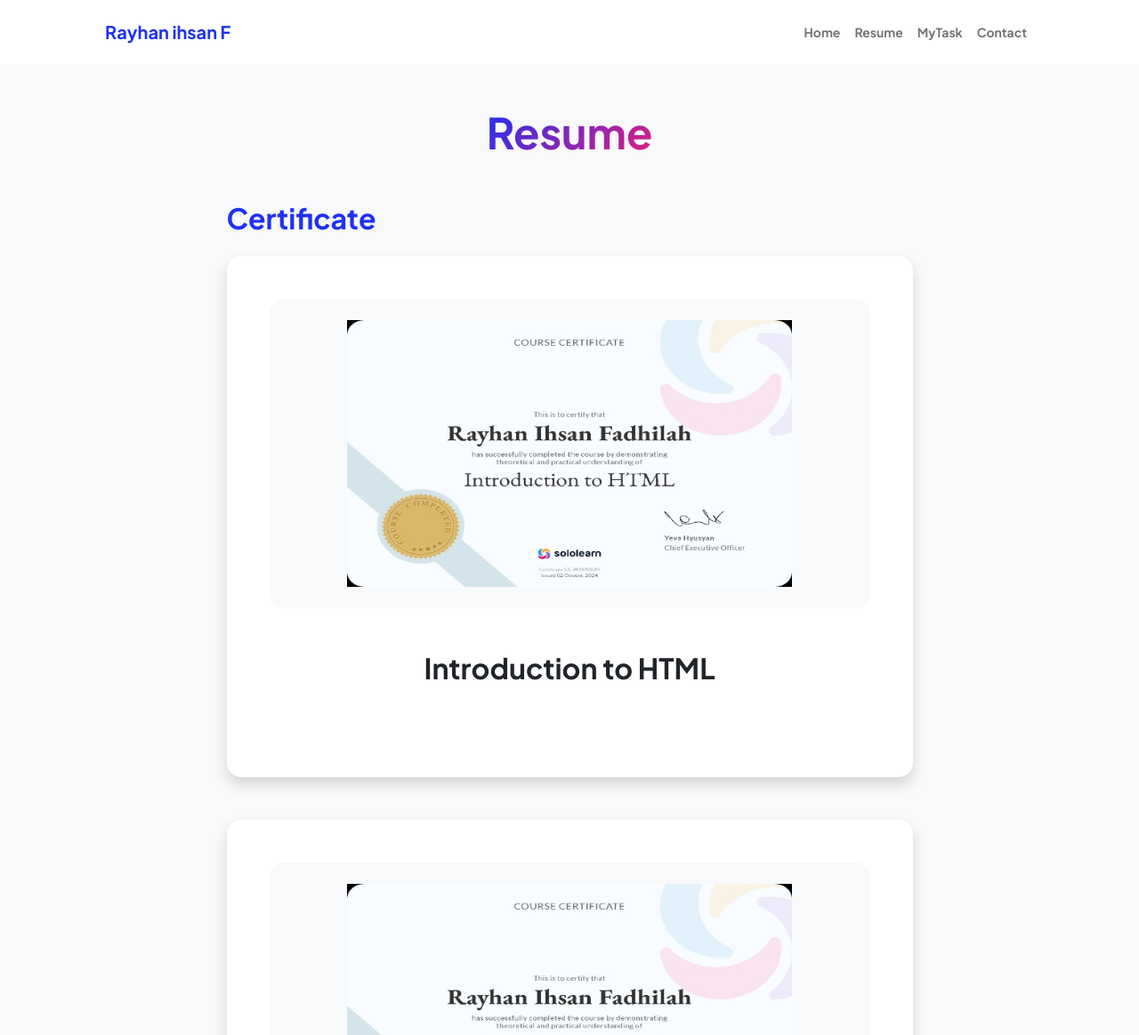
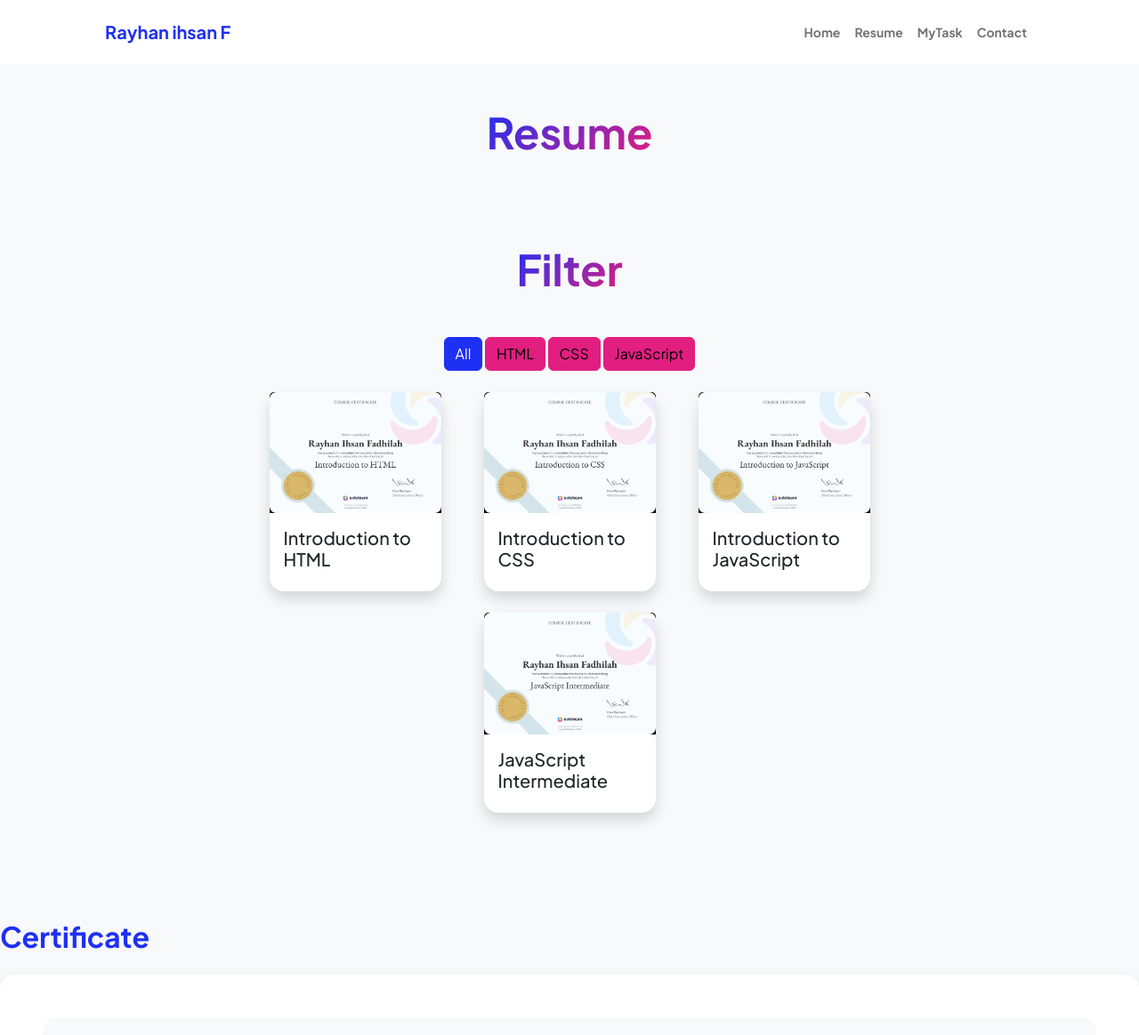
Before and after one commit to Rayhanihsanf/webnew, a plain HTML site: page resume.html in a window 1280 px wide. Shown: the top 1164 px of the page at 89% size. Drawn offline with nearby package versions, Linux system fonts and the light colour scheme.

Commit message:
Update resume.html

```diff
--- a/resume.html
+++ b/resume.html
@@ -41,6 +41,86 @@
                 </div>
                 <div class="row gx-5 justify-content-center">
                     <div class="col-lg-11 col-xl-9 col-xxl-8">
+                        <!-- Page Content-->
+            <div class="container px-5 my-5">
+                <div class="text-center mb-5">
+                    <h1 class="display-5 fw-bolder mb-0"><span class="text-gradient d-inline">Filter</span></h1>
+                </div>
+                <!-- Filter Buttons -->
+                <div class="text-center mb-4">
+                    <button class="btn btn-primary filter-btn" data-filter="all">All</button>
+                    <button class="btn btn-secondary filter-btn" data-filter="html">HTML</button>
+                    <button class="btn btn-secondary filter-btn" data-filter="css">CSS</button>
+                    <button class="btn btn-secondary filter-btn" data-filter="javascript">JavaScript</button>
+                </div>
+
+                <!-- Certificate Cards -->
+                <div class="row gx-5 justify-content-center" id="certificate-gallery">
+                    <div class="col-lg-4 mb-4 filter-item html">
+                        <div class="card shadow border-0 rounded-4">
+                            <img class="card-img-top" src="assets/HTML.jpg" alt="Introduction to HTML">
+                            <div class="card-body">
+                                <h5 class="card-title">Introduction to HTML</h5>
+                            </div>
+                        </div>
+                    </div>
+                    <div class="col-lg-4 mb-4 filter-item css">
+                        <div class="card shadow border-0 rounded-4">
+                            <img class="card-img-top" src="assets/CSS.jpg" alt="Introduction to CSS">
+                            <div class="card-body">
+                                <h5 class="card-title">Introduction to CSS</h5>
+                            </div>
+                        </div>
+                    </div>
+                    <div class="col-lg-4 mb-4 filter-item javascript">
+                        <div class="card shadow border-0 rounded-4">
+                            <img class="card-img-top" src="assets/JavaScript.jpg" alt="Introduction to JavaScript">
+                            <div class="card-body">
+                                <h5 class="card-title">Introduction to JavaScript</h5>
+                            </div>
+                        </div>
+                    </div>
+                    <div class="col-lg-4 mb-4 filter-item javascript">
+                        <div class="card shadow border-0 rounded-4">
+                            <img class="card-img-top" src="assets/JavaScript2.jpg" alt="JavaScript Intermediate">
+                            <div class="card-body">
+                                <h5 class="card-title">JavaScript Intermediate</h5>
+                            </div>
+                        </div>
+                    </div>
+                </div>
+            </div>
+        </main>
+
+
+        <!-- Bootstrap core JS-->
+        <script src="https://cdn.jsdelivr.net/npm/bootstrap@5.2.3/dist/js/bootstrap.bundle.min.js"></script>
+        <!-- Core theme JS-->
+        <script>
+            document.addEventListener('DOMContentLoaded', () => {
+                const filterButtons = document.querySelectorAll('.filter-btn');
+                const filterItems = document.querySelectorAll('.filter-item');
+
+                filterButtons.forEach(button => {
+                    button.addEventListener('click', () => {
+                        const filter = button.getAttribute('data-filter');
+
+                        // Change button styles
+                        filterButtons.forEach(btn => btn.classList.remove('btn-primary'));
+                        button.classList.add('btn-primary');
+
+                        // Show/Hide items
+                        filterItems.forEach(item => {
+                            if (filter === 'all' || item.classList.contains(filter)) {
+                                item.style.display = '';
+                            } else {
+                                item.style.display = 'none';
+                            }
+                        });
+                    });
+                });
+            });
+        </script>
                         <!-- Experience Section-->
                         <section>
                             <div class="d-flex align-items-center justify-content-between mb-4">
```
